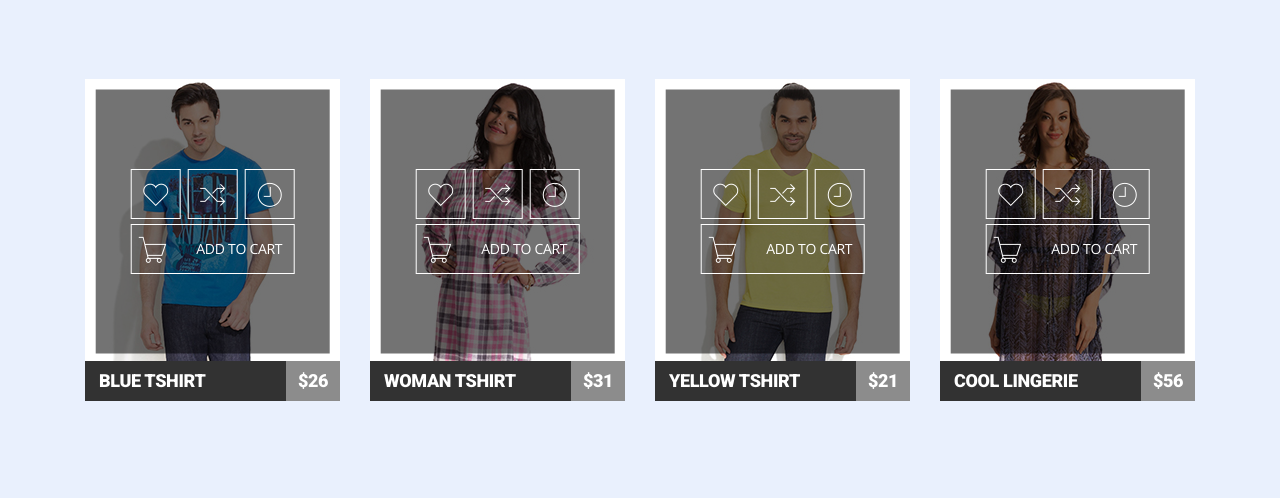
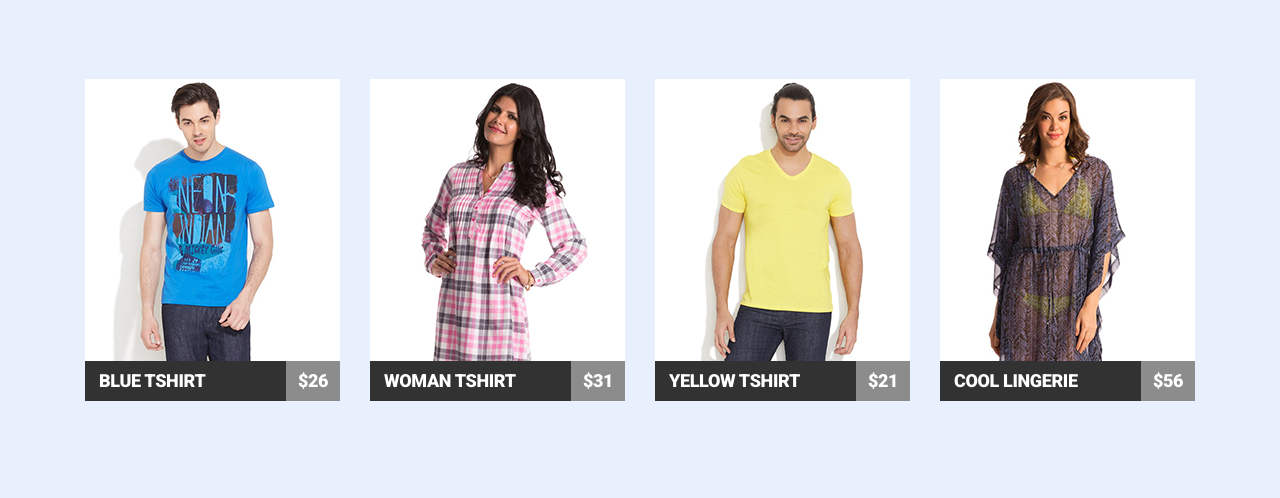
Before and after one commit to svogk/goit-fe-course, a plain HTML site: page html-css/module-05/index.html in a window 1280 px wide. Shown: the part 762-1260 px from the top of the page. Drawn offline with nearby package versions, Linux system fonts and the light colour scheme.

Commit message:
change button

```diff
--- a/html-css/module-05/css/styles.css
+++ b/html-css/module-05/css/styles.css
@@ -311,7 +311,7 @@ main {
   top: 50%;
   left: 50%;
   transform: translate(-50%, -57%);
-  opacity: 1;
+  opacity: 0;
 }
 
 .card-button {
@@ -330,7 +330,7 @@ main {
   width: 164px;
   height: 50px;
   margin-top: 5px;
-  padding: 0 6px;
+  padding: 0 10px;
   display: block;
   position: relative;
 }
@@ -390,7 +390,6 @@ main {
   cursor: pointer;
 }
 
-
 /* footer */
 
 footer {
```
Also changed, not shown: html-css/module-05/index.html (+3 -17 lines).
